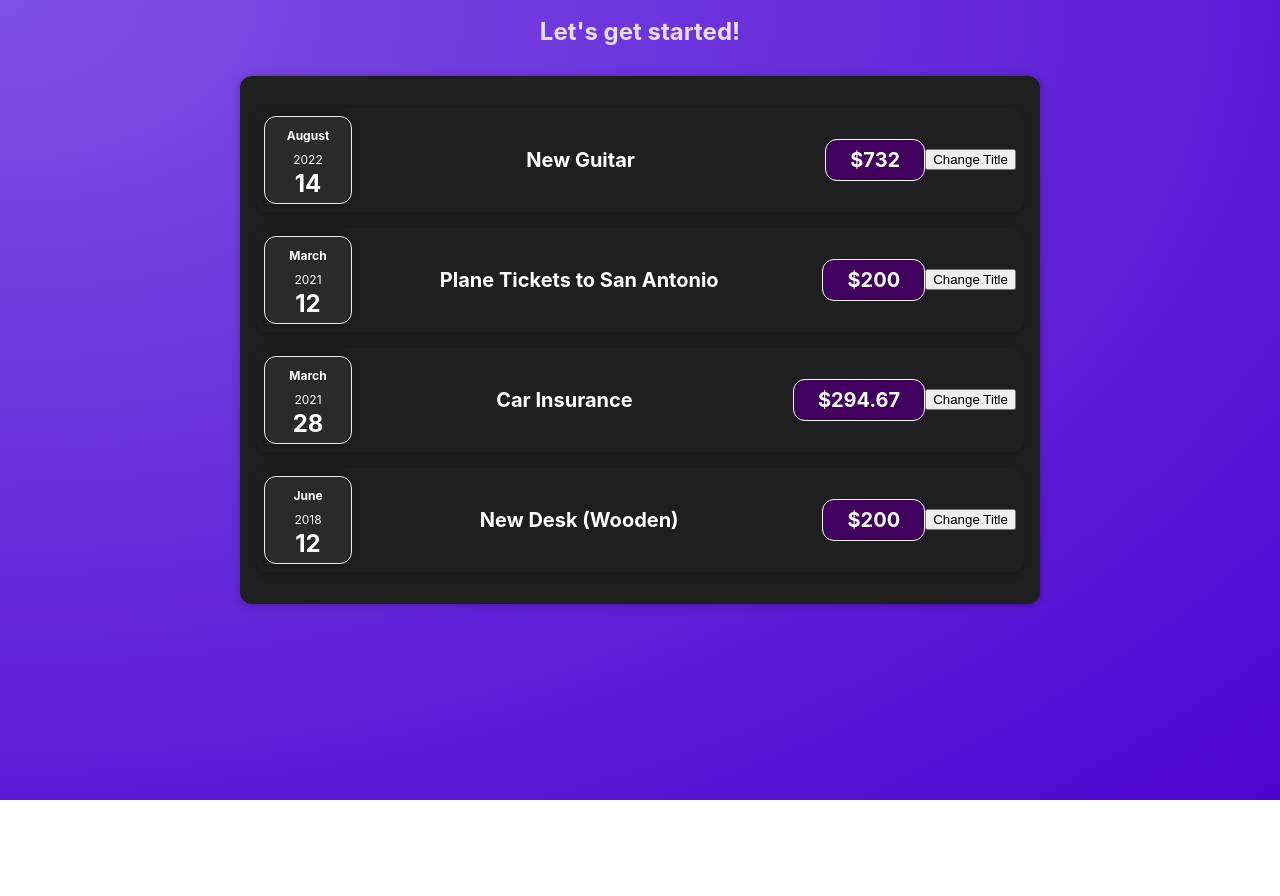
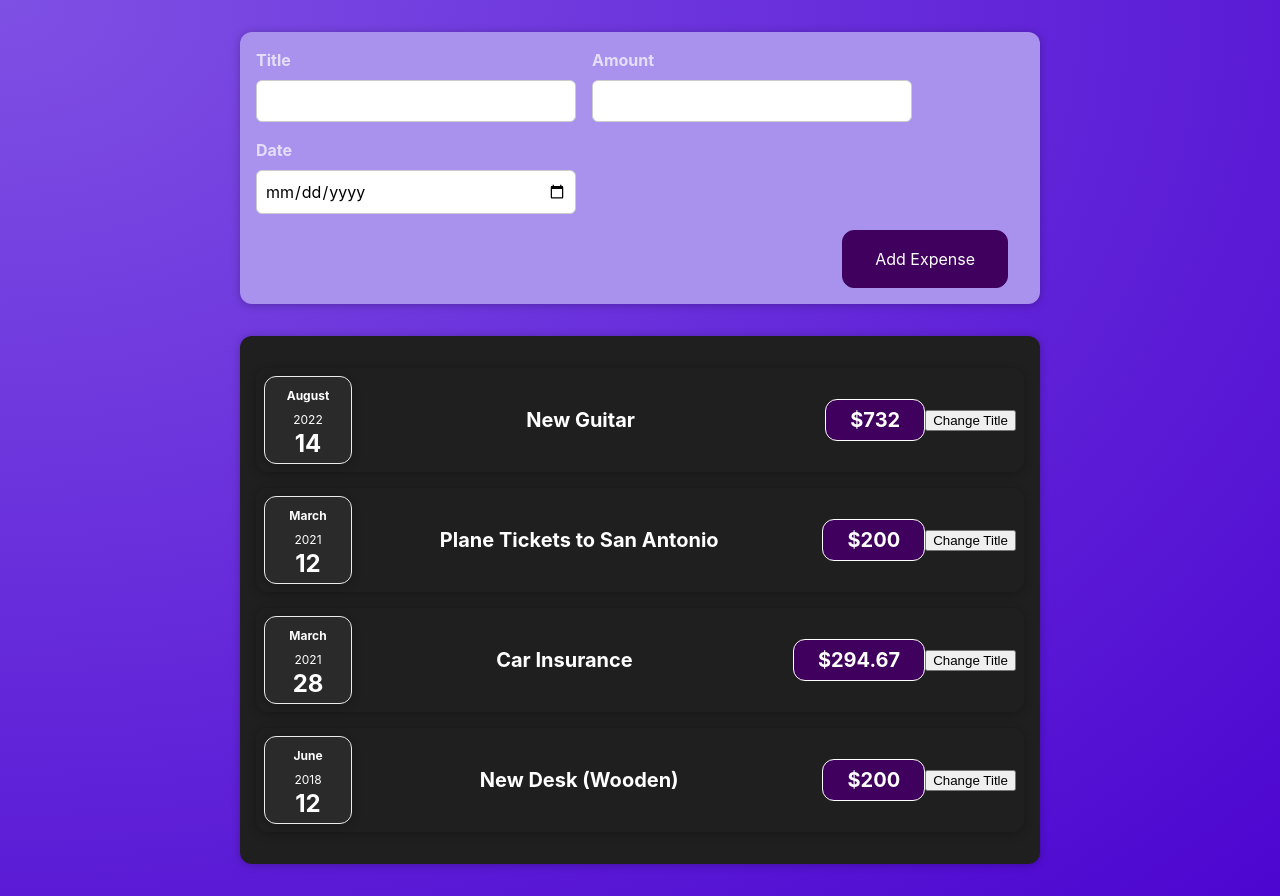
Before and after one commit to mhgarry/check_expenses, a React (Vite) app in the folder client/: page / in a window 1280 px wide. Before the commit the page ends 800 px from the top, so only its background shows below. Built offline with nearby package versions, Linux system fonts and the light colour scheme.

Commit message:
seperate states example

```diff
--- a/client/src/App.jsx
+++ b/client/src/App.jsx
@@ -1,4 +1,6 @@
 import ExpenseDisplay from "./components/Expenses/ExpenseDisplay";
+import NewExpense from "./components/NewExpense/NewExpense";
+
 function App() {
 	const expenses = [
 		{
@@ -34,7 +36,7 @@
 	// ); // This is the same as the JSX below
 	return (
 		<div>
-			<h2>Let&apos;s get started!</h2>
+			<NewExpense />
 			<ExpenseDisplay expense={expenses} />
 		</div>
 	);
--- a/client/src/components/Expenses/ExpenseItem.jsx
+++ b/client/src/components/Expenses/ExpenseItem.jsx
@@ -12,6 +12,7 @@
 	// each component has its own state
 
 	const [title, setTitle] = useState(props.expense.title);
+
 	const changeTitle = () => {
 		setTitle('Updated!');
 		console.log(title);
--- /dev/null
+++ b/client/src/components/NewExpense/ExpenseForm.css
@@ -0,0 +1,26 @@
+.new-expense__controls {
+    display: flex;
+    flex-wrap: wrap;
+    gap: 1rem;
+    margin-bottom: 1rem;
+    text-align: left;
+}
+
+.new-expense__control label {
+    font-weight: bold;
+    margin-bottom: 0.5rem;
+    display: block;
+}
+
+.new-expense__control input {
+    font: inherit;
+    padding: 0.5rem;
+    border-radius: 6px;
+    border: 1px solid #ccc;
+    width: 20rem;
+    max-width: 100%;
+}
+
+.new-expense__actions {
+    text-align: right;
+}
--- /dev/null
+++ b/client/src/components/NewExpense/ExpenseForm.jsx
@@ -0,0 +1,43 @@
+import './ExpenseForm.css';
+import { useState } from 'react';
+
+const ExpenseForm = () => {
+    const [title, setTitle] = useState('');
+    const [amount, setAmount] = useState('');
+    const [date, setDate] = useState('');
+
+    const titleChangeHandler = (event) => {
+        setTitle(event.target.value)
+    };
+
+    const amountChangeHandler = (event) => {
+        setAmount(event.target.value)
+    };
+
+    const dateChangeHandler = (event) => {
+        setDate(event.target.value)
+    };
+    return (
+        <form>
+            <div className='new-expense__controls'>
+                <div className='new-expense__control'>
+                    <label>Title</label>
+                    <input onChange={titleChangeHandler} type='text' />
+                </div>
+                <div className='new-expense__control'>
+                    <label>Amount</label>
+                    <input onChange={amountChangeHandler} type='number' min='0.01' step='0.01' />
+                </div>
+                <div className='new-expense__control'>
+                    <label>Date</label>
+                    <input onChange={dateChangeHandler} type='date' min='2019-01-01' max='2024-12-31' />
+                </div>
+            </div>
+            <div className='new-expense__actions'>
+                <button type='submit'>Add Expense</button>
+            </div>
+        </form>
+    );
+};
+
+export default ExpenseForm;
--- /dev/null
+++ b/client/src/components/NewExpense/NewExpense.jsx
@@ -0,0 +1,12 @@
+import './NewExpesne.css';
+import ExpenseForm from './ExpenseForm';
+
+const NewExpesne = () => {
+    return (
+        <div className='new-expense'>
+            <ExpenseForm />
+        </div>
+    )
+};
+
+export default NewExpesne;
--- /dev/null
+++ b/client/src/components/NewExpense/NewExpesne.css
@@ -0,0 +1,38 @@
+.new-expense {
+    background-color: #a892ee;
+    padding: 1rem;
+    margin: 2rem auto;
+    width: 50rem;
+    max-width: 95%;
+    border-radius: 12px;
+    text-align: center;
+    box-shadow: 0 1px 8px rgba(0, 0, 0, 0.25);
+}
+
+.new-expense button {
+    font: inherit;
+    cursor: pointer;
+    padding: 1rem 2rem;
+    border: 1px solid #40005d;
+    background-color: #40005d;
+    color: white;
+    border-radius: 12px;
+    margin-right: 1rem;
+}
+
+.new-expense button:hover,
+.new-expense button:active {
+    background-color: #510674;
+    border-color: #510674;
+}
+
+.new-expense button.alternative {
+    color: #220131;
+    border-color: transparent;
+    background-color: transparent;
+}
+
+.new-expense button.alternative:hover,
+.new-expense button.alternative:active {
+    background-color: #ddb3f8;
+}
```
